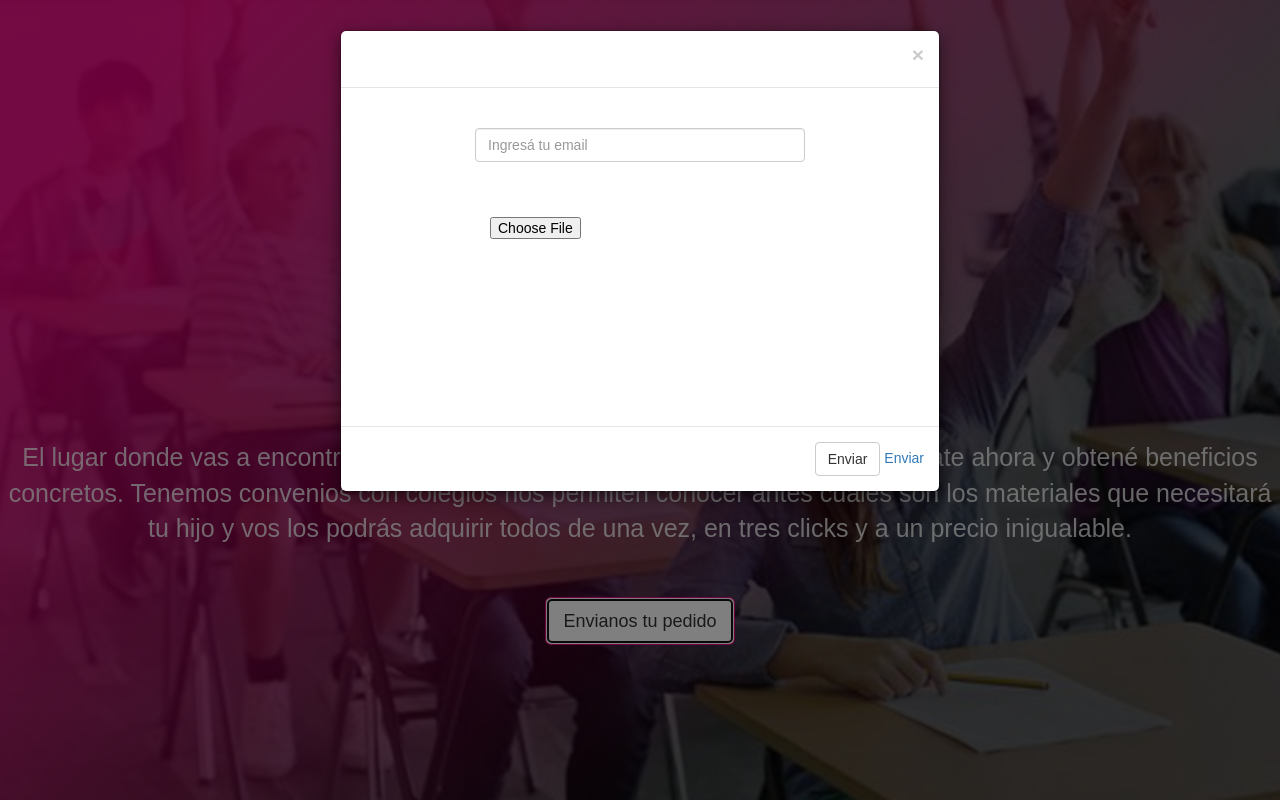
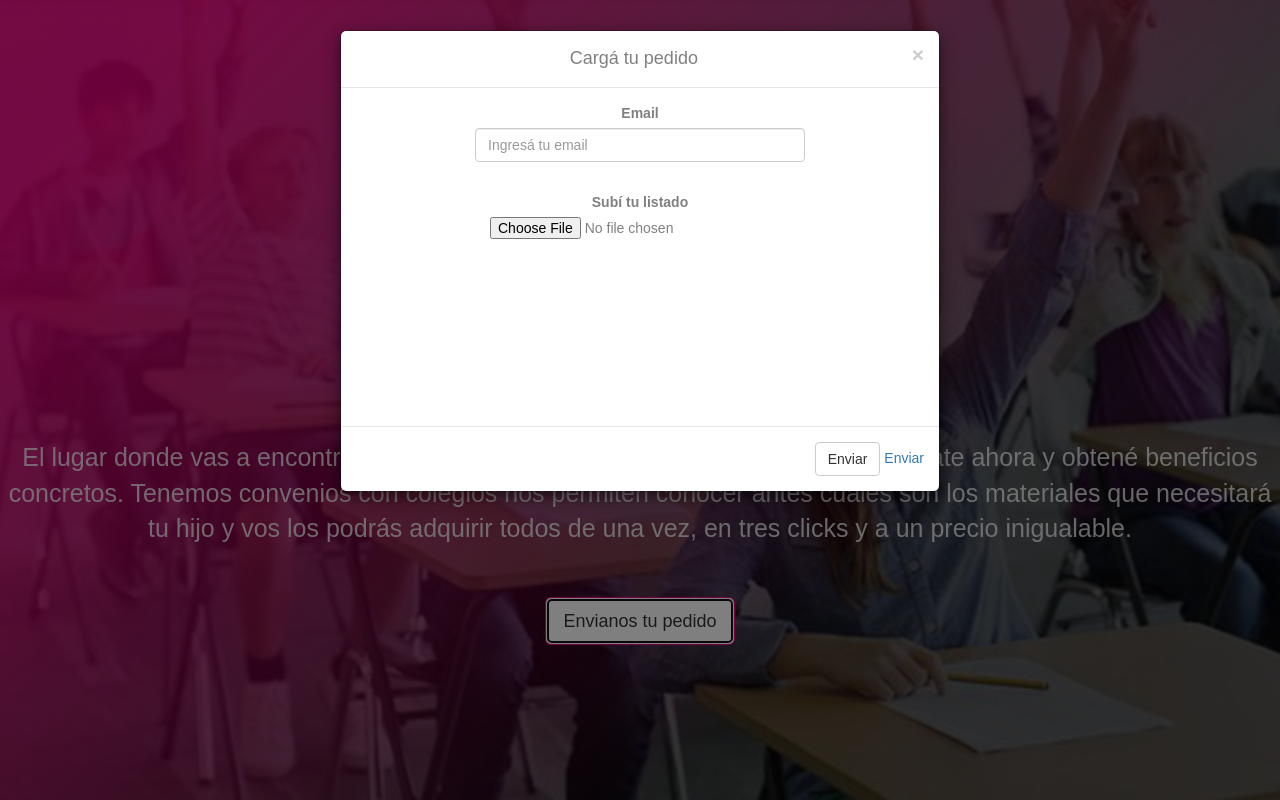
Before and after one commit to nicofm/NYHC_site, a plain HTML site: page index.html in a window 1280 px wide. Both pictures are taken after a click on the button "Envianos tu pedido". Shown: the top 800 px of the page. Drawn offline with nearby package versions, Linux system fonts and the light colour scheme; a script that the page names is missing.

Commit message:
fix bug modal

```diff
--- /dev/null
+++ b/css/components/modal.css
@@ -0,0 +1,3 @@
+.modal-content {
+  color: grey;
+}
--- a/css/style.css
+++ b/css/style.css
@@ -5,6 +5,7 @@
 @import url("components/buttons.css");
 @import url("components/form.css");
 @import url("components/login.css");
+@import url("components/modal.css");
 
 body {
   margin: 0;
```
